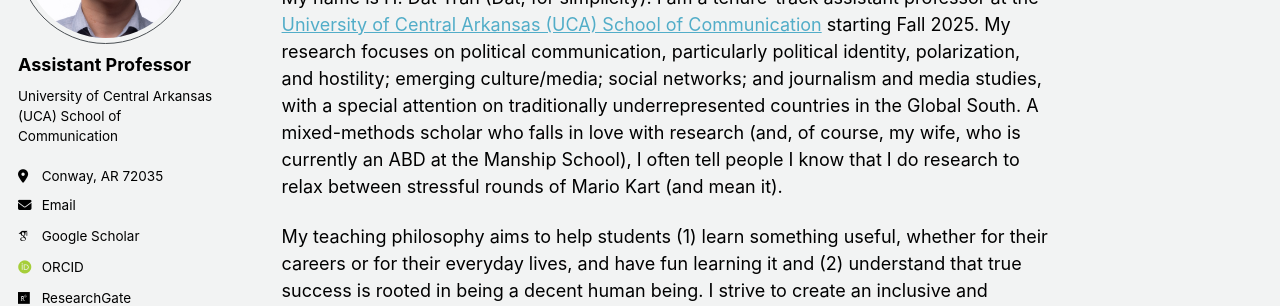
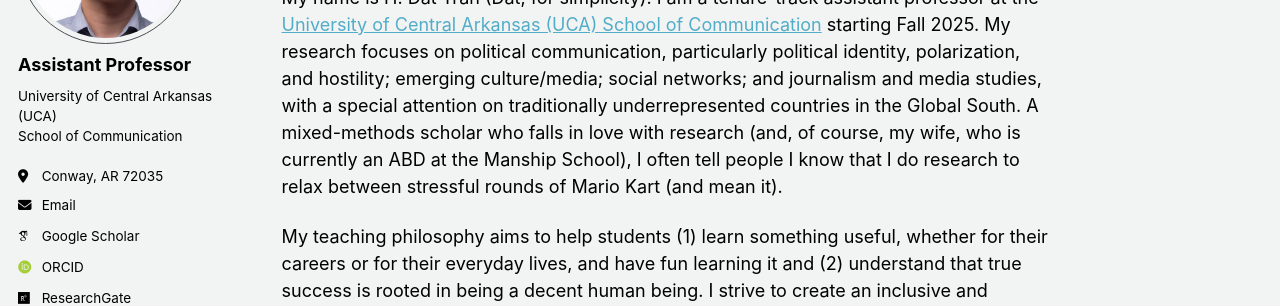
Before and after one commit to hdattran/hdattran.github.io, a Jekyll site: the page built from _pages/about.md, in a window 1280 px wide. Shown: the part 257-563 px from the top of the page. Built offline with Jekyll 4.4.1, drawn with Linux system fonts in a browser that asks for light colours; some web fonts are replaced.

```diff
--- a/_config.yml
+++ b/_config.yml
@@ -25,7 +25,7 @@ author:
   avatar           : "image.jpeg"
   name             : "Assistant Professor"
   pronouns         : # example: "she/her"
-  bio              : "University of Central Arkansas (UCA) School of Communication"
+  bio              : "University of Central Arkansas (UCA) <br> School of Communication"
   location         : "Conway, AR 72035"
   employer         : # Employer
   uri              : # URL
```
